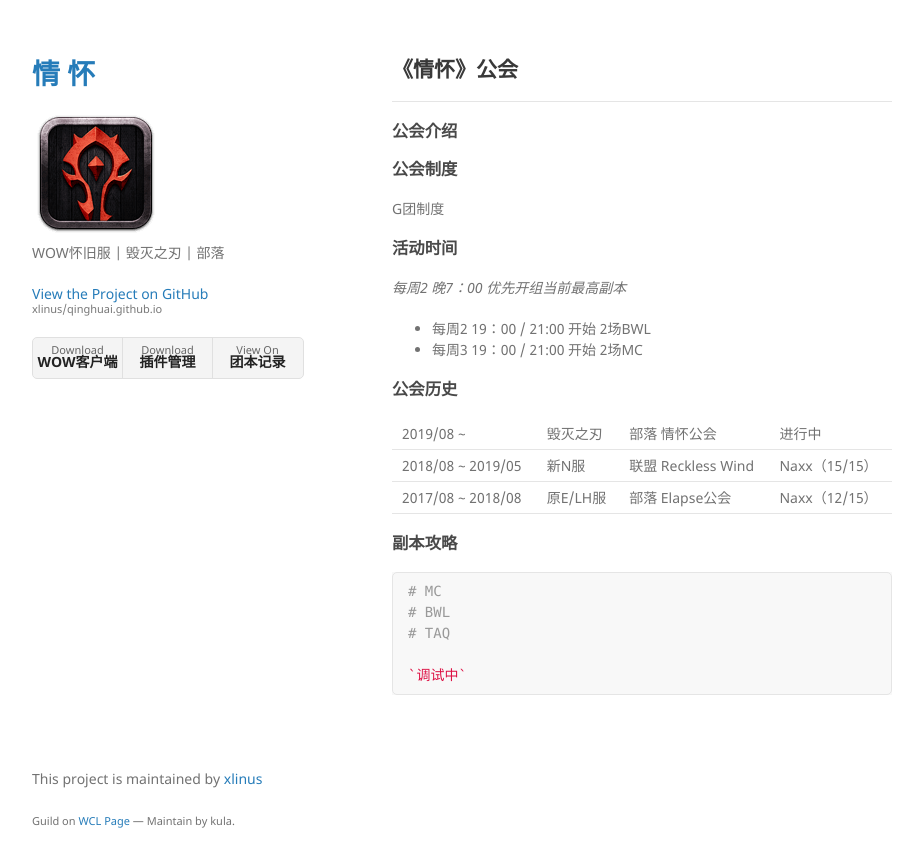
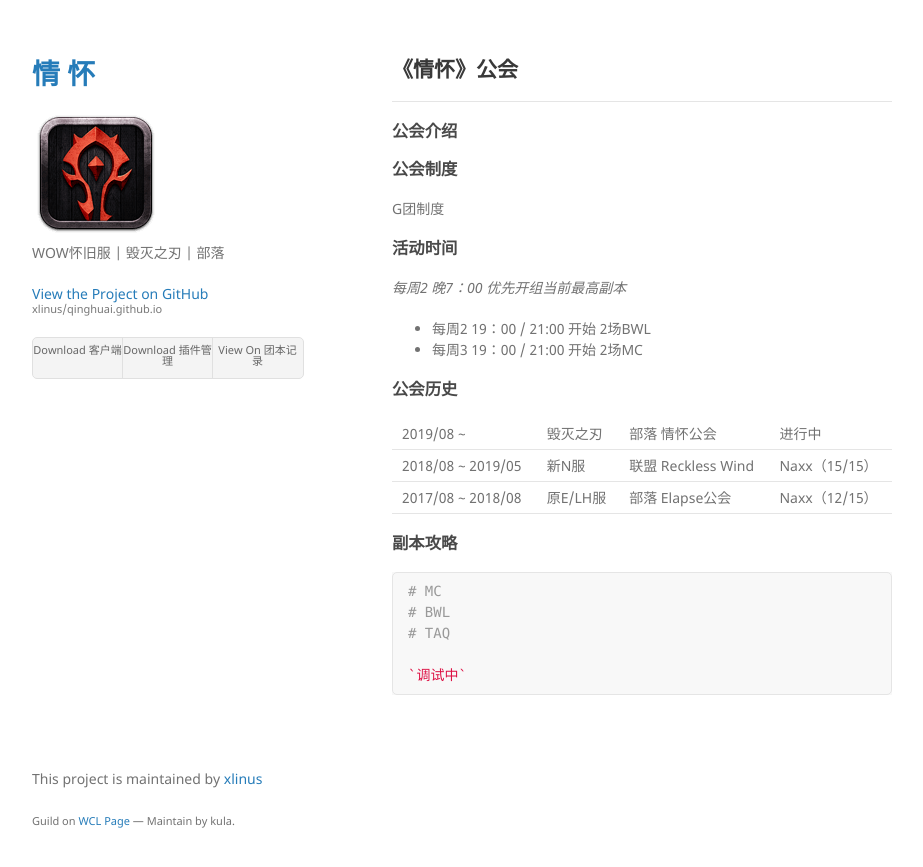
Before and after one commit to xlinus/qinghuai.github.io, a Jekyll site: the page built from index.md, in a window 1280 px wide. Shown: the top 867 px of the page, without its empty margins (178-1101 px from the left). Built offline with Jekyll 4.4.1, drawn with Linux system fonts in a browser that asks for light colours; our own code applies the rules of GitHub Pages for plain Markdown files.

Commit message:
Update default.html

```diff
--- a/_layouts/default.html
+++ b/_layouts/default.html
@@ -32,9 +32,9 @@
 
         {% if site.show_downloads %}
         <ul class="downloads">
-          <li><a href="https://wow.blizzard.cn/wow/download/#client">Download <strong>WOW客户端</strong></a></li>
-          <li><a href="http://www.taoledou.com/">Download <strong>插件管理</strong></a></li>
-          <li><a href="">View On <strong>团本记录</strong></a></li>
+          <li><a href="https://wow.blizzard.cn/wow/download/#client">Download 客户端</a></li>
+          <li><a href="http://www.taoledou.com/">Download 插件管理</a></li>
+          <li><a href="">View On 团本记录</a></li>
         </ul>
         {% endif %}
       </header>
```
